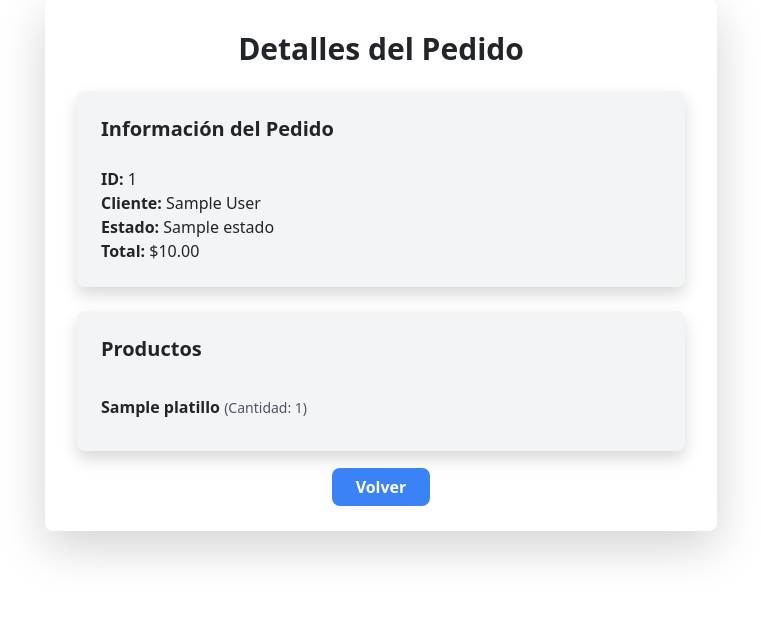
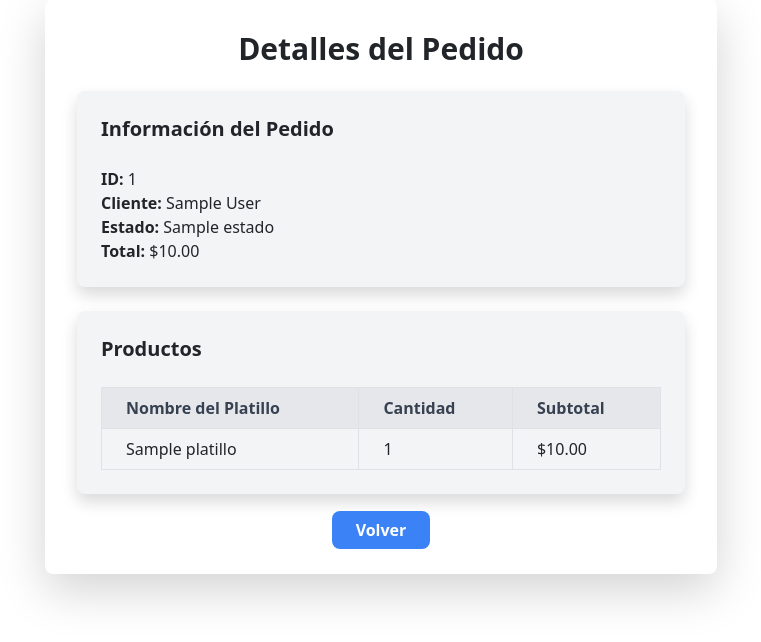
Before and after one commit to InfinityJaaR/App-Restaurant, a Django app: page /app/detalles_pedido/1/ in a window 1280 px wide. Shown: the part 105-747 px from the top of the page, without its empty margins (259-1020 px from the left). Run offline with Django 5.2, Linux system fonts and the light colour scheme; a user stored in the database is signed in; tables that the repository leaves empty hold one stand-in row (values such as "Sample post").

Commit message:
Realizando cambios esteticos

```diff
--- a/app/templates/EncargadoDeDespacho/detalles_pedido.html
+++ b/app/templates/EncargadoDeDespacho/detalles_pedido.html
@@ -33,14 +33,24 @@
     <!-- Productos -->
     <div class="bg-gray-100 p-6 rounded-lg shadow mb-6">
       <h2 class="text-xl font-bold mb-4">Productos</h2>
-      <ul class="divide-y divide-gray-300">
-        {% for linea in pedido.lineas.all %}
-          <li class="py-2">
-            <span class="font-semibold">{{ linea.platillo.nombre }}</span>
-            <span class="text-sm text-gray-600">(Cantidad: {{ linea.cantidad }})</span>
-          </li>
-        {% endfor %}
-      </ul>
+      <table class="w-full table-auto border-collapse">
+        <thead>
+          <tr class="bg-gray-200 text-gray-700">
+            <th class="border px-4 py-2">Nombre del Platillo</th>
+            <th class="border px-4 py-2">Cantidad</th>
+            <th class="border px-4 py-2">Subtotal</th>
+          </tr>
+        </thead>
+        <tbody>
+          {% for linea in pedido.lineas.all %}
+            <tr class="border-b">
+              <td class="border px-4 py-2">{{ linea.platillo.nombre }}</td>
+              <td class="border px-4 py-2">{{ linea.cantidad }}</td>
+              <td class="border px-4 py-2">${{ linea.total_orden }}</td>
+            </tr>
+          {% endfor %}
+        </tbody>
+      </table>
     </div>
 
     <!-- Botón de regreso -->
--- a/app/templates/EncargadoDeDespacho/preparar_pedidos.html
+++ b/app/templates/EncargadoDeDespacho/preparar_pedidos.html
@@ -7,7 +7,7 @@
 
 {% block content %}
 <div class="container mx-auto p-6 flex justify-center">
-  <div class="w-full max-w-4xl bg-white shadow-md rounded-lg p-6">
+  <div class="w-full max-w-6xl bg-white shadow-md rounded-lg p-6">
     <h1 class="text-3xl font-bold mb-6 text-center">Preparar Pedidos</h1>
 
     <!-- Mensajes del servidor -->
@@ -54,7 +54,7 @@
                   {% csrf_token %}
                   <input type="hidden" name="pedido_id" value="{{ pedido.id_pedido }}">
                   <button type="submit" class="bg-green-500 hover:bg-green-700 text-white py-2 px-4 rounded w-30 text-center">
-                    Estado Pendiente
+                    Marcar como Pendiente
                   </button>
                 </form>
               </td>
--- a/app/views.py
+++ b/app/views.py
@@ -285,7 +285,7 @@ def asignar_pedidos(request):
     }
     return render(request, "EncargadoDeDespacho/asignar_pedidos.html", context)
 
-#crear vista para el encargado de pedidos
+# Crear vista para el encargado de pedidos
 @login_required
 @csrf_exempt
 def registro_pedidos_no_registrados(request):
@@ -349,8 +349,9 @@ def registro_pedidos_no_registrados(request):
                     valor_puntos=0
                 )
 
-            # Actualizar subtotal del pedido
+            # Actualizar subtotal y total del pedido
             pedido.subtotal = subtotal
+            pedido.total = subtotal
             pedido.save()
 
             return JsonResponse({'message': 'Pedido registrado exitosamente', 'pedido_id': pedido.id_pedido}, status=201)
```
